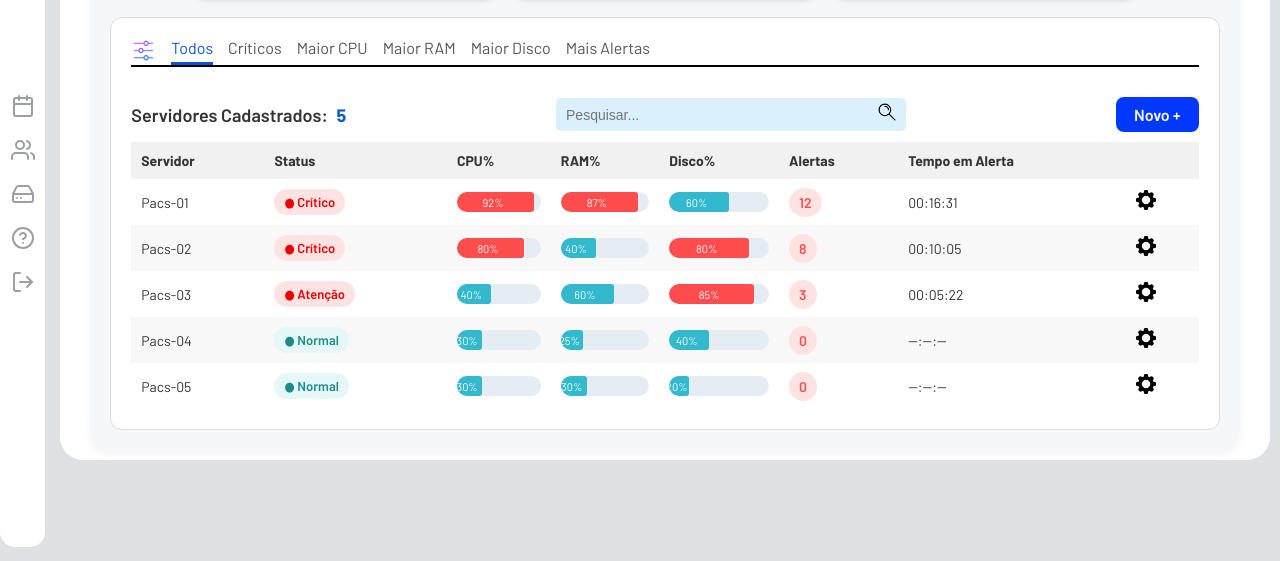
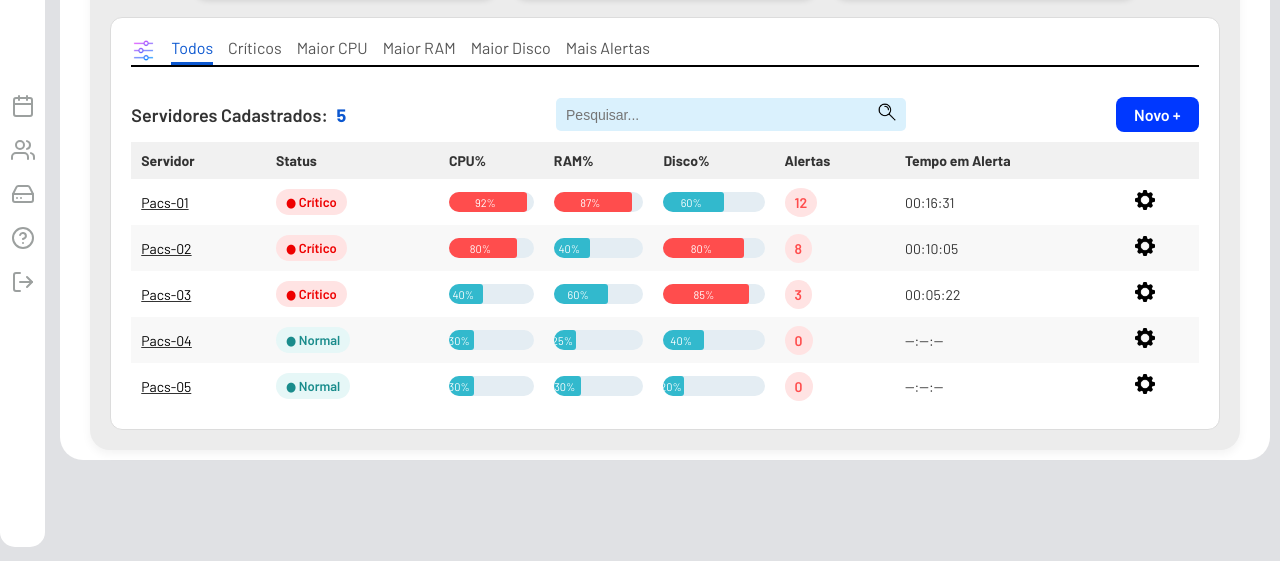
Before and after one commit to Rafael-Mechi/VitalView, a website: page public/dashboardSuporteMacro.html in a window 1280 px wide. Shown: the part 239-800 px from the top of the page. Drawn offline with nearby package versions, Linux system fonts and the light colour scheme.

Commit message:
ajustes dashMacro

```diff
--- a/public/css/dashSuporteMacro.css
+++ b/public/css/dashSuporteMacro.css
@@ -331,7 +331,7 @@ a:hover {
 
 /* KPIs */
 .wrap {
-  background: #f6f7f9;
+  background: #ececec;
   margin: 10px auto;
   padding: 20px;
   width: 95%;
@@ -548,6 +548,15 @@ tr:nth-child(even) {
   background: #f8f8f8;
 }
 
+.nomeServidor {
+    text-decoration: underline;
+}
+
+.nomeServidor a:hover {
+    transition: 0.2s;
+    color: #32b9cd;
+}
+
 .status-badge {
   display: inline-flex;
   align-items: center;
--- a/public/dashboardSuporteMacro.html
+++ b/public/dashboardSuporteMacro.html
@@ -128,7 +128,7 @@
                         </thead>
                         <tbody>
                             <tr>
-                                <td>Pacs-01</td>
+                                <td class="nomeServidor"><a href="dashboardSuporteMicro.html">Pacs-01</a></td>
                                 <td><span class="status-badge critico">● Crítico</span></td>
                                 <td><div class="barra-progresso"><div class="barra-uso critico" style="width: 92%;"><p>92%</p></div></div></td>
                                 <td><div class="barra-progresso"><div class="barra-uso critico" style="width: 87%;">87%</div></div></td>
@@ -138,7 +138,7 @@
                                 <td><button class="btn-config"><img src="assets/imgs/engrenagem.png" style="width: 20px;" alt=""></button></td>
                             </tr>
                             <tr>
-                                <td>Pacs-02</td>
+                                <td class="nomeServidor"><a href="dashboardSuporteMicro.html">Pacs-02</a></td>
                                 <td><span class="status-badge critico">● Crítico</span></td>
                                 <td><div class="barra-progresso"><div class="barra-uso critico" style="width: 80%;">80%</div></div></td>
                                 <td><div class="barra-progresso"><div class="barra-uso normal" style="width: 40%;">40%</div></div></td>
@@ -148,8 +148,8 @@
                                 <td><button class="btn-config"><img src="assets/imgs/engrenagem.png" style="width: 20px;" alt=""></button></td>
                             </tr>
                             <tr>
-                                <td>Pacs-03</td>
-                                <td><span class="status-badge critico">● Atenção</span></td>
+                                <td class="nomeServidor"><a href="dashboardSuporteMicro.html">Pacs-03</a></td>
+                                <td><span class="status-badge critico">● Crítico</span></td>
                                 <td><div class="barra-progresso"><div class="barra-uso normal" style="width: 40%;">40%</div></div></td>
                                 <td><div class="barra-progresso"><div class="barra-uso normal" style="width: 60%;">60%</div></div></td>
                                 <td><div class="barra-progresso"><div class="barra-uso critico" style="width: 85%;">85%</div></div></td>
@@ -158,7 +158,7 @@
                                 <td><button class="btn-config"><img src="assets/imgs/engrenagem.png" style="width: 20px;" alt=""></button></td>
                             </tr>
                             <tr>
-                                <td>Pacs-04</td>
+                                <td class="nomeServidor"><a href="dashboardSuporteMicro.html">Pacs-04</a></td>
                                 <td><span class="status-badge normal">● Normal</span></td>
                                 <td><div class="barra-progresso"><div class="barra-uso normal" style="width: 30%;">30%</div></div></td>
                                 <td><div class="barra-progresso"><div class="barra-uso normal" style="width: 25%;">25%</div></div></td>
@@ -168,7 +168,7 @@
                                 <td><button class="btn-config"><img src="assets/imgs/engrenagem.png" style="width: 20px;" alt=""></button></td>
                             </tr>
                             <tr>
-                                <td>Pacs-05</td>
+                                <td class="nomeServidor"><a href="dashboardSuporteMicro.html">Pacs-05</a></td>
                                 <td><span class="status-badge normal">● Normal</span></td>
                                 <td><div class="barra-progresso"><div class="barra-uso normal" style="width: 30%;">30%</div></div></td>
                                 <td><div class="barra-progresso"><div class="barra-uso normal" style="width: 30%;">30%</div></div></td>
```
